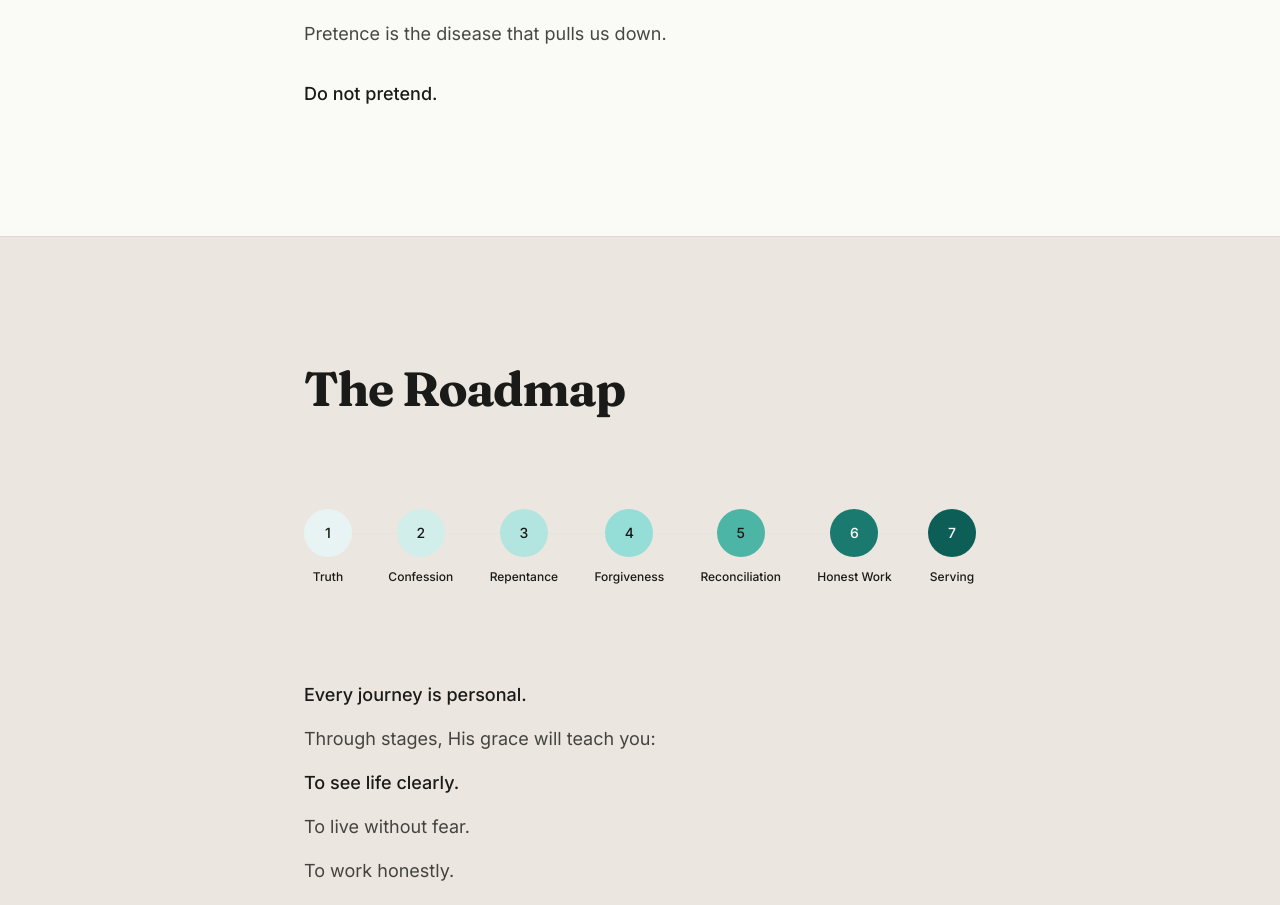
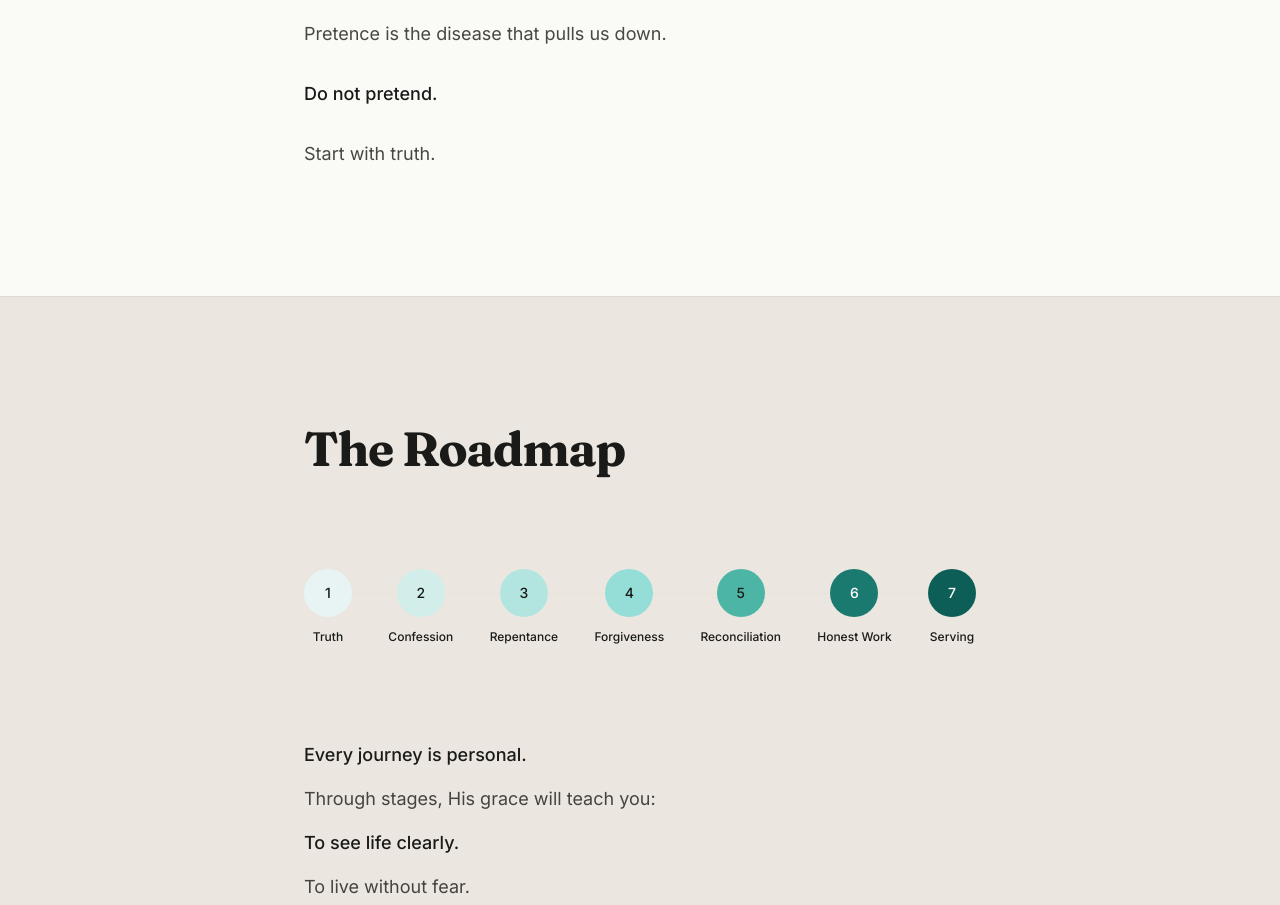
Before and after one commit to whoisjimilitan/restoration-community, a Next.js app in the folder apps/web/: page / in a window 1280 px wide. Shown: the part 3280-4185 px from the top of the page. Built offline with nearby package versions, Linux system fonts and the light colour scheme.

Commit message:
refactor: add grounding principle to do not pretend section - start with truth

```diff
--- a/apps/web/src/app/page.tsx
+++ b/apps/web/src/app/page.tsx
@@ -164,6 +164,7 @@ export default function Home() {
           <div className="space-y-4 text-base md:text-lg text-rc-text/80 leading-relaxed font-light">
             <p>Pretence is the disease that pulls us down.</p>
             <p className="pt-4 text-rc-text font-medium">Do not pretend.</p>
+            <p className="pt-4">Start with truth.</p>
           </div>
         </motion.div>
       </section>
```
